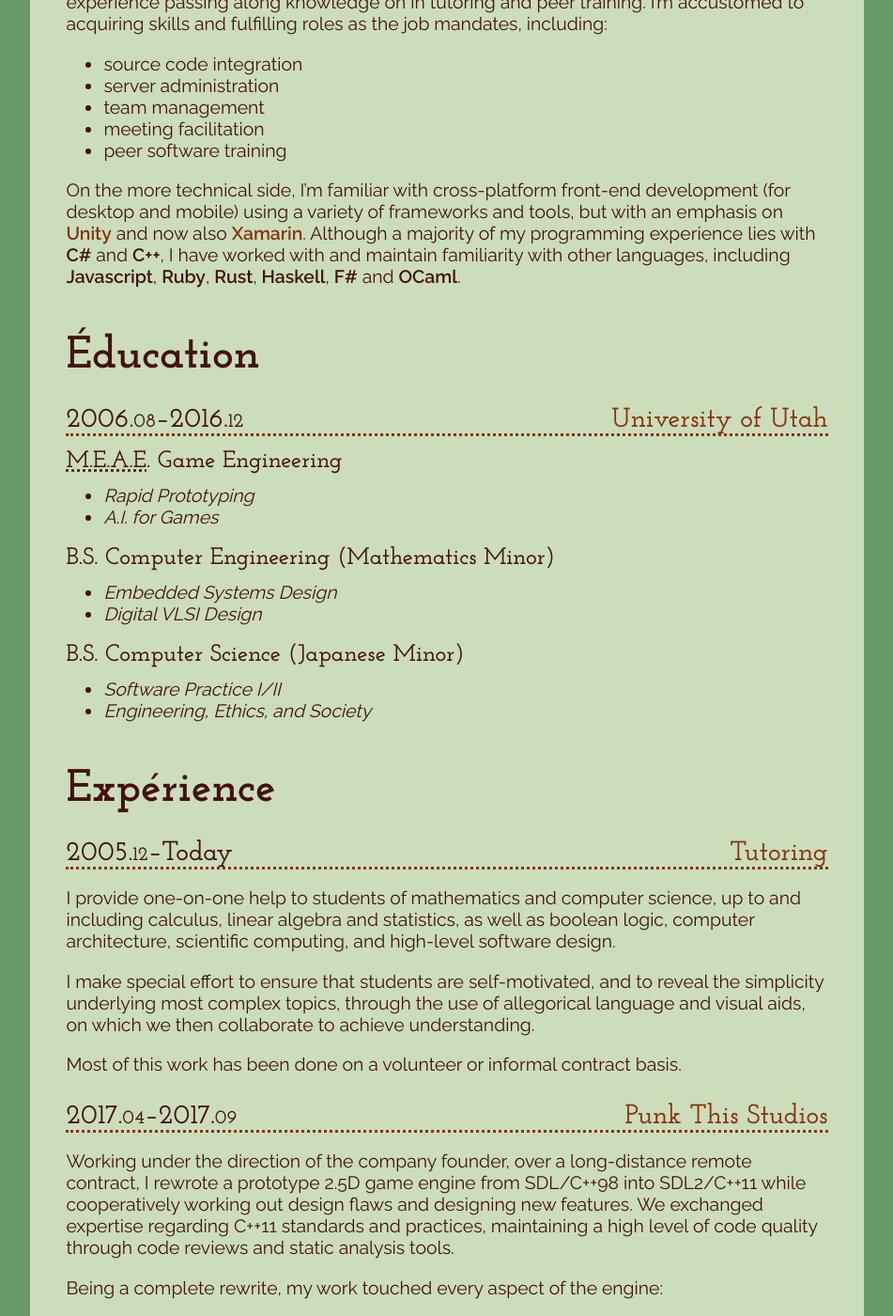
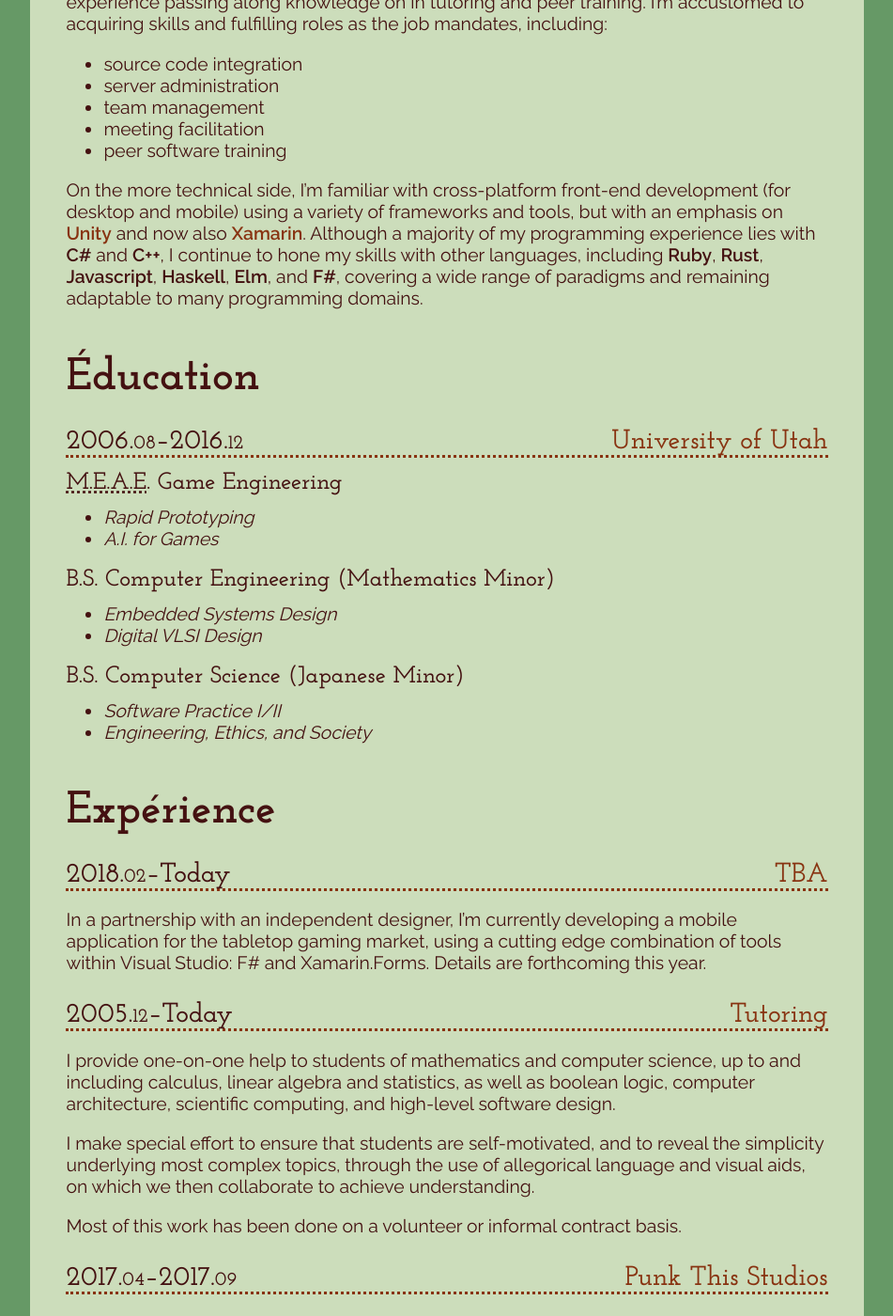
Before and after one commit to bugQ/win.dlestra.ws, a Jekyll site: the page built from cv.md, in a window 1280 px wide and 1400 px high, scrolled down 424 px. Shown: the whole window at 94% size, without its empty margins (164-1115 px from the left). Built offline with Jekyll 4.4.1, drawn with Linux system fonts in a browser that asks for light colours.

Commit message:
cutting edge

```diff
--- a/cv.md
+++ b/cv.md
@@ -23,9 +23,8 @@ On the more technical side, I'm familiar with cross-platform front-end
 development (for desktop and mobile) using a variety of frameworks and
 tools, but with an emphasis on [Unity](https://unity3d.com/) and now
 also [Xamarin](https://www.xamarin.com/). Although a majority of my
-programming experience lies with **C#** and **C++**, I have worked with
-and maintain familiarity with other languages, including
-**Javascript**, **Ruby**, **Rust**, **Haskell**, **F#** and **OCaml**.
+programming experience lies with **C#** and **C++**, I continue to hone my skills with other languages, including
+**Ruby**, **Rust**, **Javascript**, **Haskell**, **Elm**, and **F#**, covering a wide range of paradigms and remaining adaptable to many programming domains.
 
 
 # Éducation
@@ -48,6 +47,10 @@ and maintain familiarity with other languages, including
 
 
 # Expérience
+
+## 2018._02_ --Today [TBA]()
+
+In a partnership with an independent designer, I'm currently developing a mobile application for the tabletop gaming market, using a cutting edge combination of tools within Visual Studio: F# and Xamarin.Forms.  Details are forthcoming this year.
 
 ## 2005._12_ --Today [Tutoring]()
 
```
